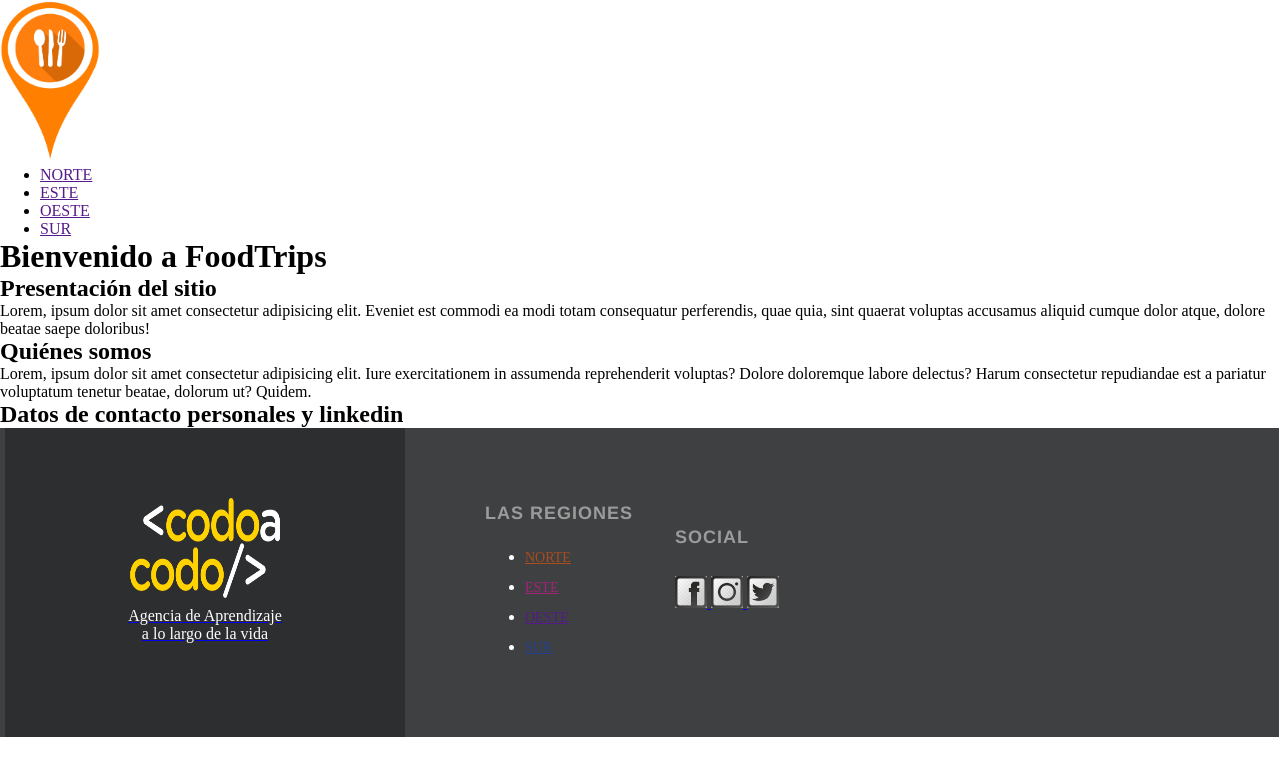
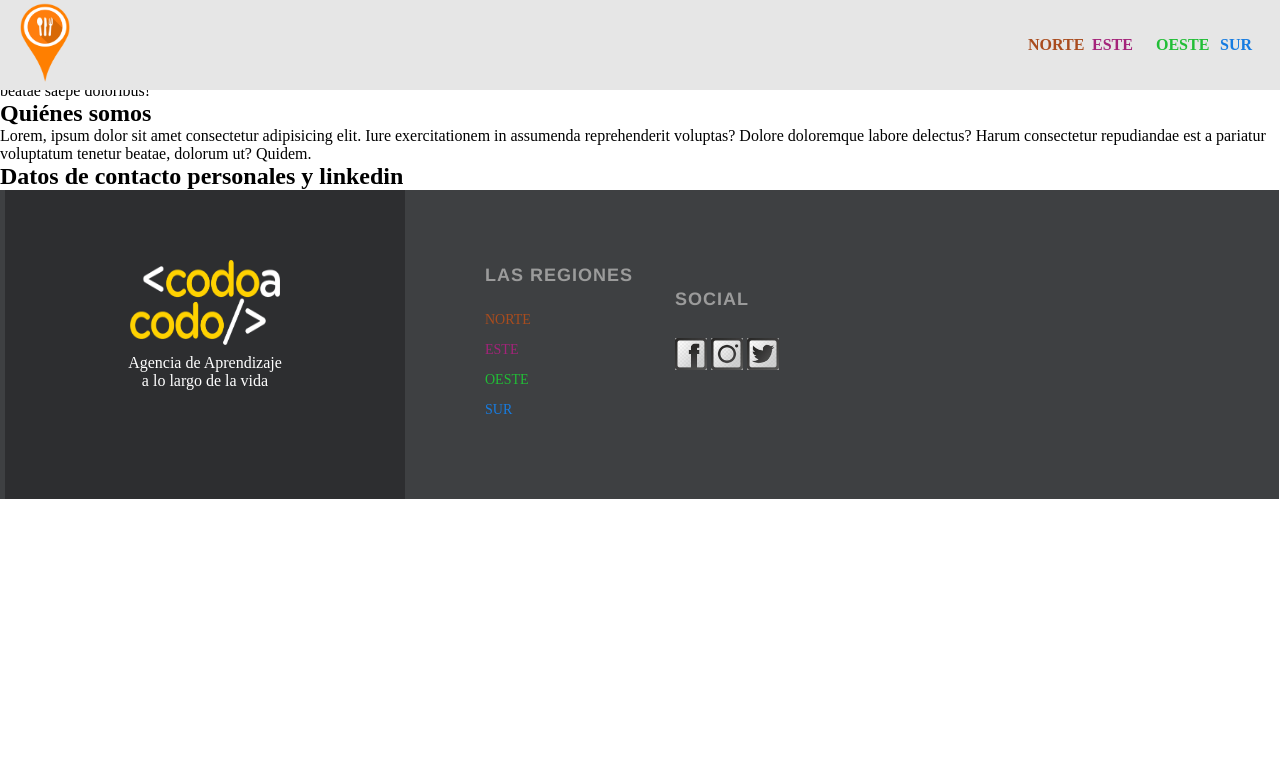
Before and after one commit to Belentaborda/FoodTrips-ProyectoG3, a plain HTML site: page index.html in a window 1280 px wide. Drawn offline with Linux system fonts and the light colour scheme.

Commit message:
Mejoras en el footer y maquetado de navbar

```diff
--- a/css/index.css
+++ b/css/index.css
@@ -1,9 +1,43 @@
-
-
 * {
     margin: 0px;
     box-sizing: border-box;
- }
+}
+
+.logo {
+    width: 50px;
+    margin: 8px 0px 8px 20px;
+}
+
+.navbar {
+    position: fixed;
+    background-color: rgb(230, 230, 230);
+    width: 100%;
+    height: 90px;
+    display: flex;
+    align-items: center;
+    justify-content: space-between;
+    z-index: 10;
+}
+
+ul .navList {
+    padding: 0px;
+    list-style: none;
+    display: inline-flex;
+}
+
+.navList {
+    padding: 10px;
+    width: 60px;
+}
+
+li a {
+    text-decoration: none;
+    font-weight: 600;
+}
+
+
+/*--------------------Footer------------------*/
+
 
 .footer_main {
     width: 99.9%;
@@ -22,13 +56,13 @@
 
 @media screen and (max-width: 1400px) {
     .footer_main {
-        background-size:auto 100%
+        background-size: auto 100%
     }
 }
 
 @media screen and (max-width: 1150px) {
     .footer_main {
-        background:#3E4042
+        background: #3E4042
     }
 }
 
@@ -37,7 +71,7 @@
     min-height: 100%;
     background: #2d2e30;
     position: absolute;
-    left:5px;
+    left: 5px;
     top: 0;
     text-align: center
 }
@@ -46,7 +80,7 @@
     top: 70px;
     position: relative;
     width: 150px;
-    height: 100px;
+    height: 85px;
     max-width: 100%;
     max-height: 100%;
 }
@@ -57,9 +91,13 @@
     margin-top: 75px;
 }
 
+.logo-text-link {
+    text-decoration: none;
+}
+
 @media screen and (max-width: 860px) {
     .footer_main_codoacodo {
-        width:100%;
+        width: 100%;
         position: relative;
         padding: 40px 0
     }
@@ -90,7 +128,7 @@
 
 @media screen and (max-width: 860px) {
     .footer_links {
-        max-width:500px;
+        max-width: 500px;
         margin: 0 auto;
         padding: 40px
     }
@@ -98,7 +136,7 @@
 
 @media screen and (max-width: 480px) {
     .footer_links {
-        padding:30px 30px 30px 35px
+        padding: 30px 30px 30px 35px
     }
 }
 
@@ -109,7 +147,7 @@
 
 @media screen and (max-width: 500px) {
     .footer_links_col {
-        width:auto;
+        width: auto;
         float: none
     }
 
@@ -125,40 +163,64 @@
     font-size: 1.125em;
     font-weight: 700;
     letter-spacing: 1px;
-    margin: 0 0 18px 0;
+    margin-bottom: 18px;
+}
+
+ul {
+    padding: 0px;
 }
 
 .footer_links_list li {
-    padding: 6px 0
+    padding: 6px 0px;
+    display: block;
+    list-style: none;
 }
 
 .footer_links_list a {
-    display: block;
     font-size: 0.875em;
     font-weight: 500;
-    text-transform: uppercase;
     -webkit-transition: 250ms;
     transition: 250ms
 }
 
-.footer_links_list a:hover {
-    color: #00A2DF
-}
-.Norte{
-    color:#a94c1e;
+.Norte a {
+    color: #a94c1e;
 }
 
-.Este{
-    color:#A4237A;
+.Norte a:visited {
+    color: #a94c1e;
 }
 
-.Oeste{
-    color:#2F99BE;
+.Este a {
+    color: #A4237A;
 }
 
-.Sur{
-    color: #24408D;
+.Este a:visited {
+    color: #A4237A;
+}
 
+.Oeste a {
+    color: #21be36;
+}
+
+.Oeste a:visited {
+    color: #21be36;
+}
+
+.Sur a {
+    color: #177ce1;
+}
+
+.Sur a:visited {
+    color: #177ce1;
+}
+
+.footer_links_list a:hover {
+    color: #ffffff
+}
+
+.footer_links_social a {
+    text-decoration: none;
 }
 
 .footer_links_social a img {
@@ -167,12 +229,12 @@
     display: inline-block;
     line-height: 35px;
     color: #3E4042;
-    background: white;
+    background: #ffffff;
     border-radius: 2px;
     text-align: center;
     margin-top: 10px;
     -webkit-transition: 350ms;
-    transition: 350ms
+    transition: 350ms;
 }
 
 .footer_links_social a.facebook:hover {
@@ -180,11 +242,13 @@
     background-color: #3b5998
 }
 
-.footer_links_language,.footer_links_social {
+.footer_links_language,
+.footer_links_social {
     margin-top: 24px
 }
 
-.footer_links_language p,.footer_links_social p {
+.footer_links_language p,
+.footer_links_social p {
     display: block;
     font-size: 0.938em;
     font-weight: 600;
@@ -193,7 +257,8 @@
     color: #9B9B9B
 }
 
-.footer_links_language select,.footer_links_social select {
+.footer_links_language select,
+.footer_links_social select {
     color: #3E4042;
     width: 150px;
     margin-top: 10px
--- a/index.html
+++ b/index.html
@@ -12,18 +12,18 @@
 <body>
 
     <header>
-        <nav>
+        <nav class="navbar">
             <div>
                 <a href="./index.html">
-                    <img src="./img/foodtrips-logo.png" alt="logo" width="100">
+                    <img src="./img/foodtrips-logo.png" alt="logo" class="logo">
                 </a>
             </div>
             <div>
                 <ul>
-                    <li><a href="">NORTE</a></li>
-                    <li><a href="">ESTE</a></li>
-                    <li><a href="">OESTE</a></li>
-                    <li><a href="">SUR</a></li>
+                    <li class="navList Norte"><a href="">NORTE</a></li>
+                    <li class="navList Este"><a href="">ESTE</a></li>
+                    <li class="navList Oeste"><a href="">OESTE</a></li>
+                    <li class="navList Sur"><a href="./pages/south.html">SUR</a></li>
                 </ul>
             </div>
         </nav>
@@ -54,7 +54,7 @@
     <footer>
         <div class="footer_main">
             <div class="footer_main_codoacodo">
-              <a href="https://buenosaires.gob.ar/educacion/codo-codo-40">
+                <a class="logo-text-link" href="https://buenosaires.gob.ar/educacion/codo-codo-40" target="_blank">
                     <img alt="Agencia de Aprendizaje a lo largo de la vida" src="./img/LogoCODOACODO.png">
                     <p class="logo-text">Agencia de Aprendizaje <br> a lo largo de la vida</p>
                 </a>
@@ -64,10 +64,10 @@
                     <h4 class="footer_links_title">Las Regiones</h4>
                     <ul class="footer_links_list">
                         <!-- en cada href poner las rutas de cada region -->
-                      <li><a href="" class="Norte">NORTE</a></li>
-                      <li><a href="" class="Este">ESTE</a></li>
-                      <li><a href="" class="Oerte">OESTE</a></li>
-                      <li><a href="" class="Sur">SUR</a></li>
+                        <li class="Norte"><a href="">NORTE</a></li>
+                        <li class="Este"><a href="">ESTE</a></li>
+                        <li class="Oeste"><a href="">OESTE</a></li>
+                        <li class="Sur"><a href="./pages/south.html">SUR</a></li>
                     </ul>
                 </div>
                 <div class="footer_links_col">
@@ -75,10 +75,13 @@
                         <h4 class="footer_links_title">Social</h4>
                         <a href="https://www.facebook.com/" target="_blank">
                             <img alt="Facebook" src="./img/logoFacebook.png">
+                        </a>
                         <a href="https://www.instagram.com/" target="_blank">
                             <img alt="Instragram" src="./img/logoInstagram.png">
+                        </a>
                         <a href="https://twitter.com/" target="_blank">
-                        <img alt="Facebook" src="./img/logoTwitter.png">
+                            <img alt="Twitter" src="./img/logoTwitter.png">
+                        </a>
                     </div>
                 </div>
             </div>
```
Lines whose indentation alone changed are shown as unchanged.
